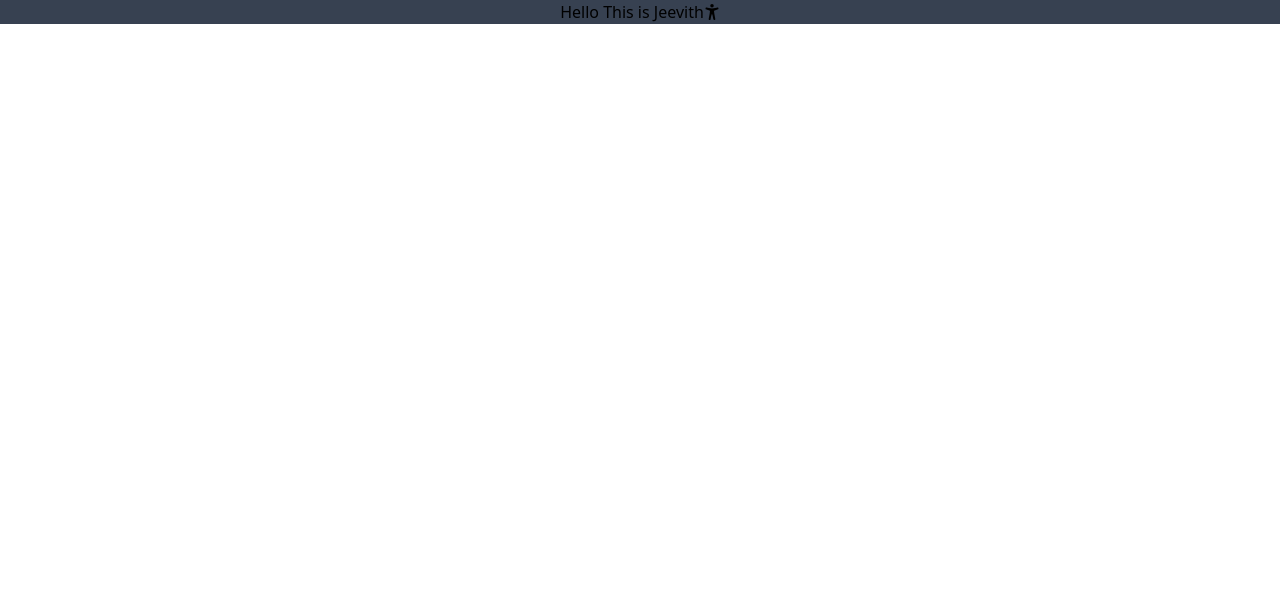
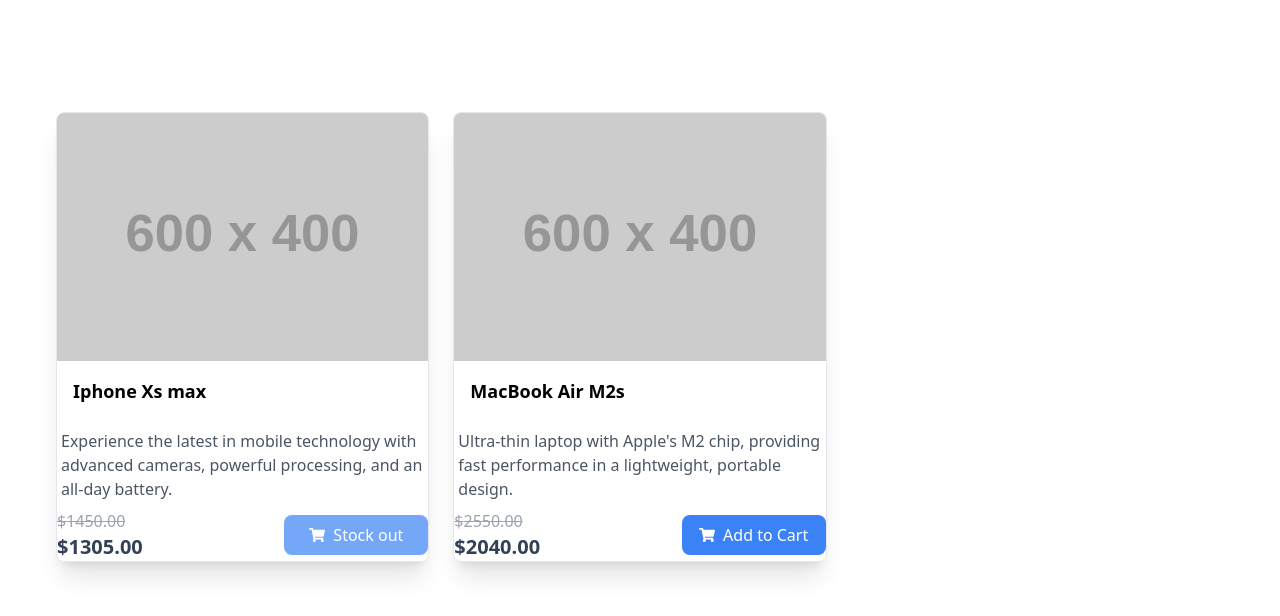
Before and after one commit to Jeevith-U/Ecommerce-platform-UI, a React (Vite) app: page / in a window 1280 px wide. Shown: the top 616 px of the page. Built offline with nearby package versions, Linux system fonts and the light colour scheme.

Commit message:
Started With Product and ProductCard Layouts

```diff
--- a/src/App.jsx
+++ b/src/App.jsx
@@ -1,16 +1,16 @@
 import { useState } from 'react'
 import { IoAccessibility } from "react-icons/io5";
 import './App.css'
+import Product from './Components/Produc';
 
 function App() {
   const [count, setCount] = useState(0)
 
   return (
     <>
-      <div className='bg-gray-700 flex items-center justify-center' >
-        <h1>Hello This is Jeevith</h1>
-        <IoAccessibility/>
-      </div>
+       <div>
+            <Product/>
+       </div>
     </>
   )
 }
--- /dev/null
+++ b/src/Components/Produc.jsx
@@ -0,0 +1,58 @@
+import React from 'react'
+import ProductCard from './ProductCard';
+import { FaExclamationTriangle } from 'react-icons/fa';
+
+const Product = () => {
+
+    const isLoading = false ;
+
+    const errorMessage = "";
+
+    const products = [
+        {
+              productId: 652,
+              productName: "Iphone Xs max",
+              image: "https://placehold.co/600x400",
+              description: "Experience the latest in mobile technology with advanced cameras, powerful processing, and an all-day battery.",
+              quantity: 0,
+              price: 1450.0,
+              discount: 10.0,
+              specialPrice: 1305.0,
+            },
+            {
+              productId: 654,
+              productName: "MacBook Air M2s",
+              image: "https://placehold.co/600x400",
+              description: "Ultra-thin laptop with Apple's M2 chip, providing fast performance in a lightweight, portable design.",
+              quantity: 10,
+              price: 2550.0,
+              discount: 20.0,
+              specialPrice: 2040.0,
+            }
+
+        ]
+
+    return (
+
+       <div className='lg:px-14 sm:px-8 px-4 py-14 2xl:w-[90%] 2xl:mx-auto'>
+            {isLoading ? (<p>It is Loading</p>) :errorMessage ?
+            (
+                <div className='flex justify-center items-center h-[200px]'>
+                    <FaExclamationTriangle className='text-slate-700 text-3xl mr-2'/>
+                    <span className='text-slate-800 text-lg font-medium'>
+                        {errorMessage}
+                    </span>
+                </div>
+            ) :
+            (
+                <div className='min-h-[700px]'>
+                    <div className="pb-6 pt-14 grid 2xl:grid-cols-4 lg:grid-cols-3 sm:grid-cols-2 gap-y-6 gap-x-6 bg">
+                        {products && products.map((item, i) => <ProductCard key={i}{...item}/>)}
+                    </div>
+                </div>
+            )}
+       </div>
+    )
+}
+
+export default Product ;
--- /dev/null
+++ b/src/Components/ProductCard.jsx
@@ -0,0 +1,93 @@
+import React, { useState } from "react";
+import { FaShoppingCart } from "react-icons/fa";
+
+const ProductCard = ({
+              productId,
+              productName,
+              image,
+              description,
+              quantity,
+              price,
+              discount,
+              specialPrice,
+}) => {
+
+    const[openProductViewModel, setOpenProductViewModel] = useState(false) ;
+    const btnLoader = false ;
+    const[selectedViewProduct, setSelectedViewProduct] = useState("") ;
+    const isAvailable = quantity && Number(quantity) > 0 ;
+
+    const handelProductView = (product) =>{
+        setOpenProductViewModel(true) ;
+        setSelectedViewProduct(product) ;
+    }
+
+    return(
+            <div className="border rounded-lg shadow-xl overflow-hidden transition-shadow duration-300">
+                <div onClick={() => {
+                    handelProductView({
+                        productId,
+                        productName,
+                        image,
+                        description,
+                        quantity,
+                        price,
+                        discount,
+                        specialPrice,
+                    });
+                }} className="w-full overflow-hidden aspect-[3/2]">
+                    <img src={image} alt={productName} className="w-full h-full cursor-pointer transition-transform duration-300 transform hover:scale-105" />
+                </div>
+
+                <div className="p-4">
+                    <h2 onClick={() => {
+                        handelProductView({
+                            productId,
+                            productName,
+                            image,
+                            description,
+                            quantity,
+                            price,
+                            discount,
+                            specialPrice,
+                        });
+                    }}
+                        className="text-lg font-semibold mb-2 cursor-pointer">
+                        {productName}
+                    </h2>
+                </div>
+
+                <div className="min-h-20 max-h-20 ml-1">
+                    <p className="text-gray-600 text-s">{description}</p>
+                </div>
+                <div className="flex items-center justify-between">
+                    {specialPrice?(
+                        <div className="flex flex-col">
+                            <span className="text-gray-400 line-through">
+                                ${Number(price).toFixed(2)}
+                            </span>
+                            <span className="text-xl font-bold text-slate-700">
+                                ${Number(specialPrice).toFixed(2)}
+                            </span>
+                    </div>
+                    ):(
+                        <span className="text-xl font-bold text-slate-700">
+                            {"  "}
+                            ${Number(price).toFixed(2)}
+                        </span>
+                    )}
+
+                    <button
+                    disabled = {!isAvailable || btnLoader}
+                    onClick={() => {}}
+                    className={`flex justify-center bg-blue-500 ${isAvailable ? "opacity-100 hover:bg-blue-600" : "opacity-70"}
+                    text-white py-2 px-3 rounded-lg items-center transition-colors duration-300 w-36`}>
+                        <FaShoppingCart className="mr-2"/>
+                        {isAvailable ? "Add to Cart" : "Stock out"}
+                    </button>
+                </div>
+            </div>
+        )
+}
+
+export default ProductCard ;
```
Also changed, not shown: src/Components/Filter.jsx (added), src/Components/Pagination.jsx (added), src/Components/ProductViewModel.jsx (added).
